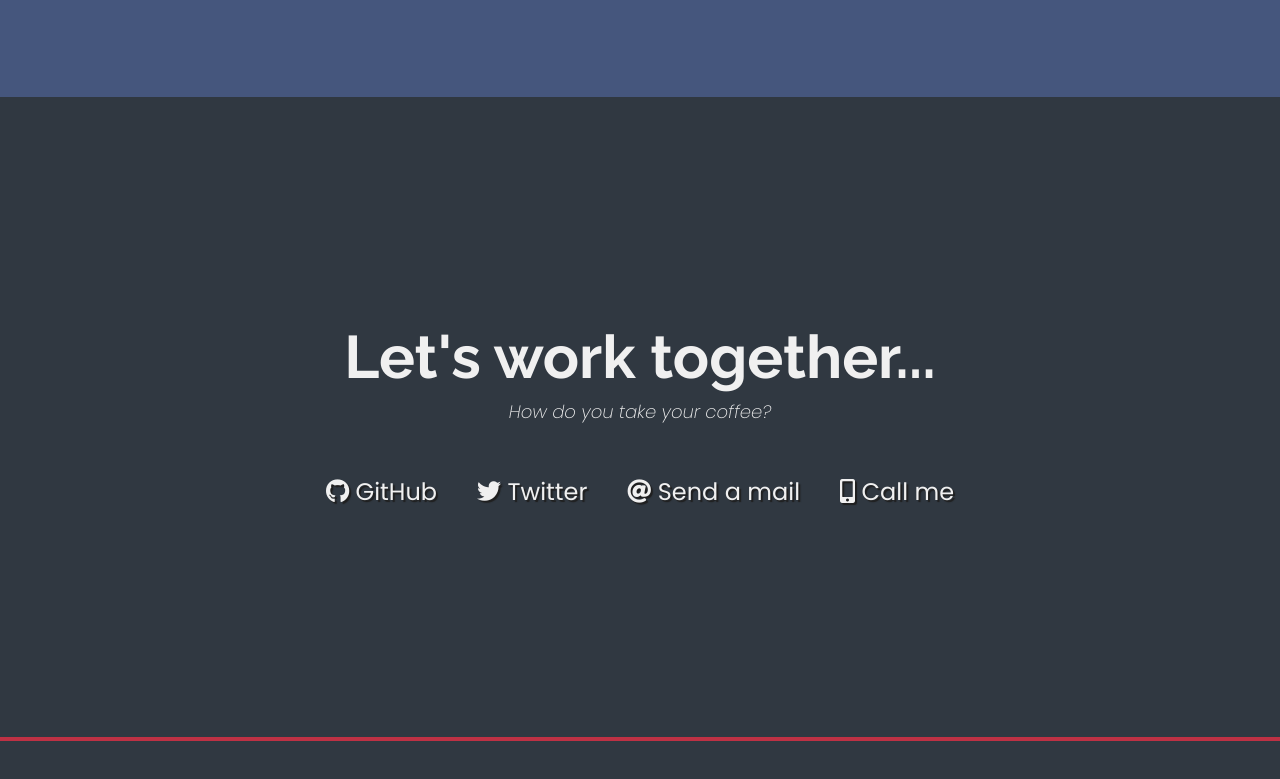
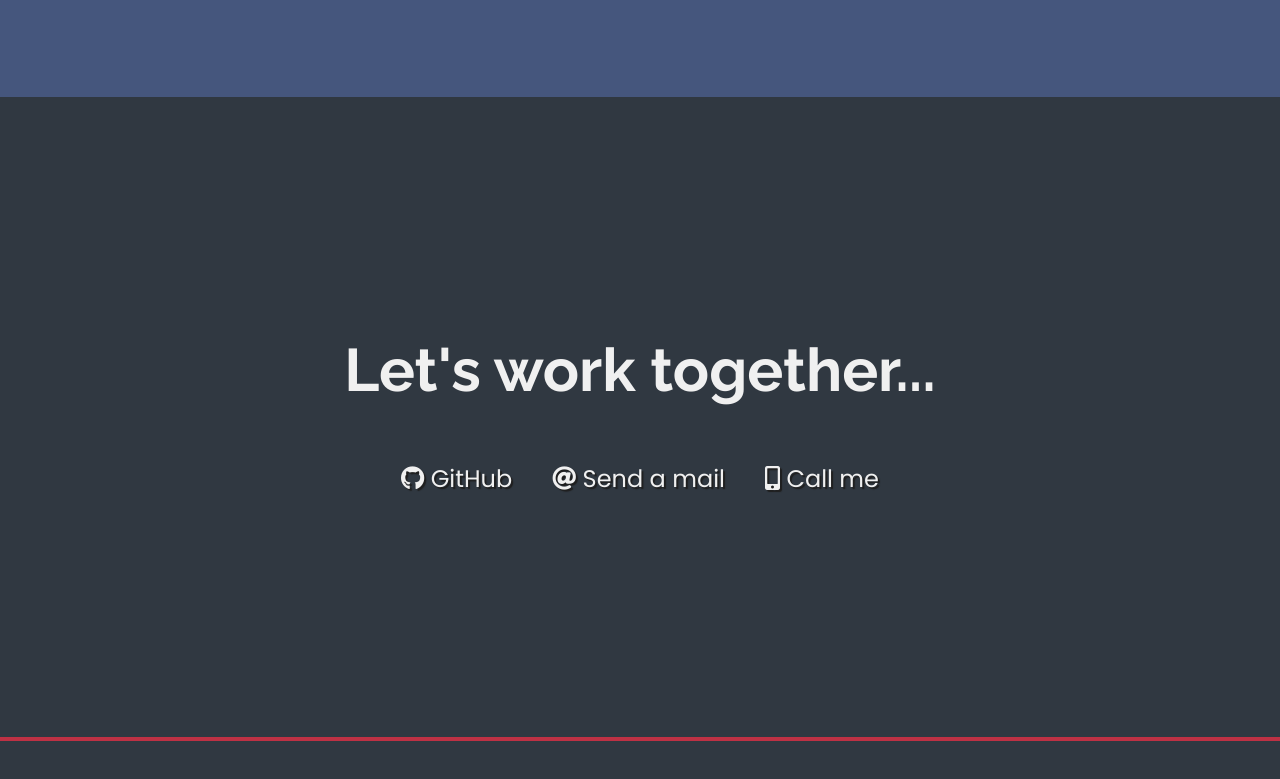
Before and after one commit to vennelak2/protofolio, a plain HTML site: page index.html in a window 1280 px wide. Shown: the part 1888-2667 px from the top of the page. Drawn offline with Linux system fonts and the light colour scheme.

Commit message:
Update index.html

```diff
--- a/index.html
+++ b/index.html
@@ -162,22 +162,15 @@
 <section id="contact" class="contact-section">
   <div class="contact-section-header">
     <h2>Let's work together...</h2>
-    <p>How do you take your coffee?</p>
   </div>
   <div class="contact-links">
 
     <a
       id="profile-link"
-      href="https://github.com/freecodecamp"
+      href="https://github.com/vennelak2"
       target="_blank"
       class="btn contact-details"
       ><i class="fab fa-github"></i> GitHub</a
-    >
-    <a
-      href="https://twitter.com/freecodecamp"
-      target="_blank"
-      class="btn contact-details"
-      ><i class="fab fa-twitter"></i> Twitter</a
     >
     <a href="mailto:vennela.k2809@gmail.com" class="btn contact-details"
       ><i class="fas fa-at"></i> Send a mail</a
```
